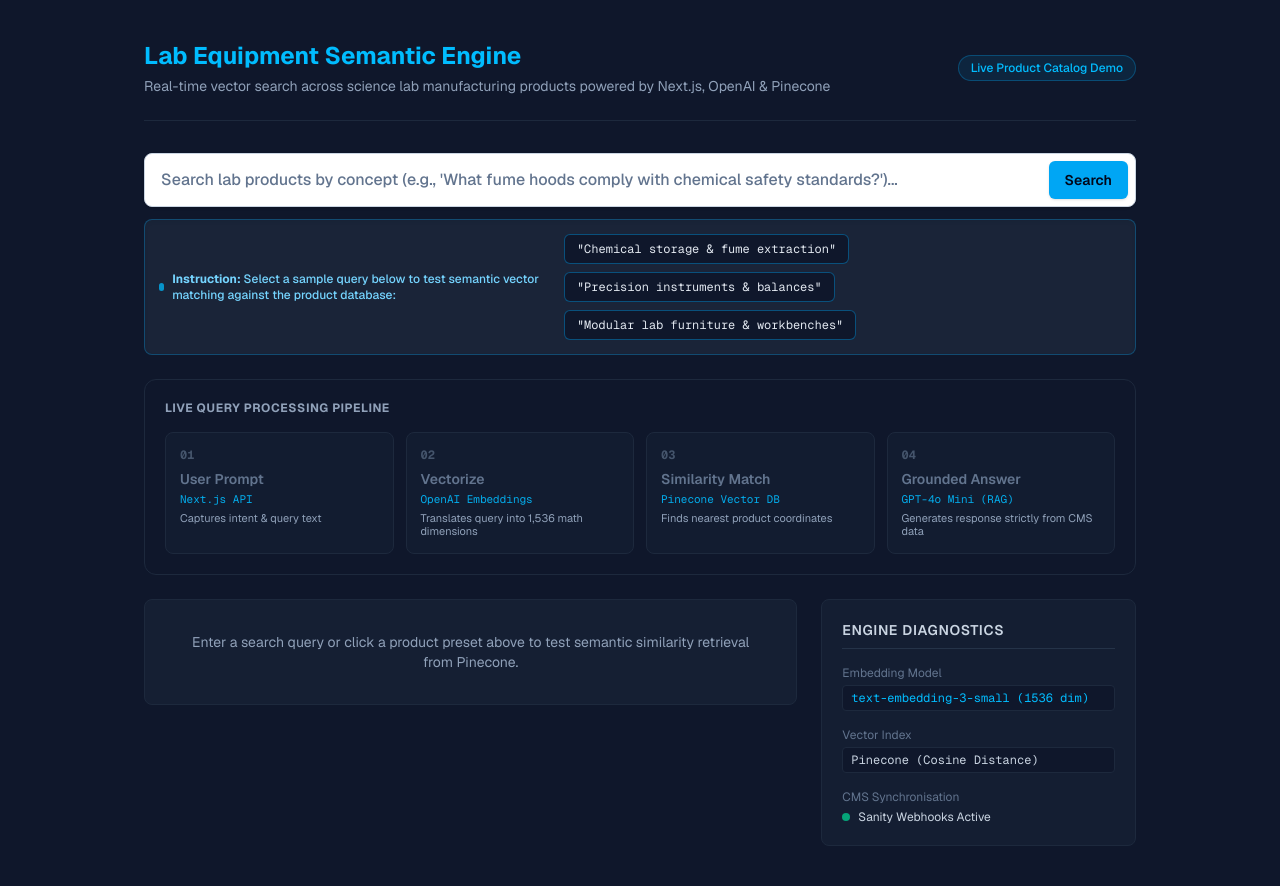
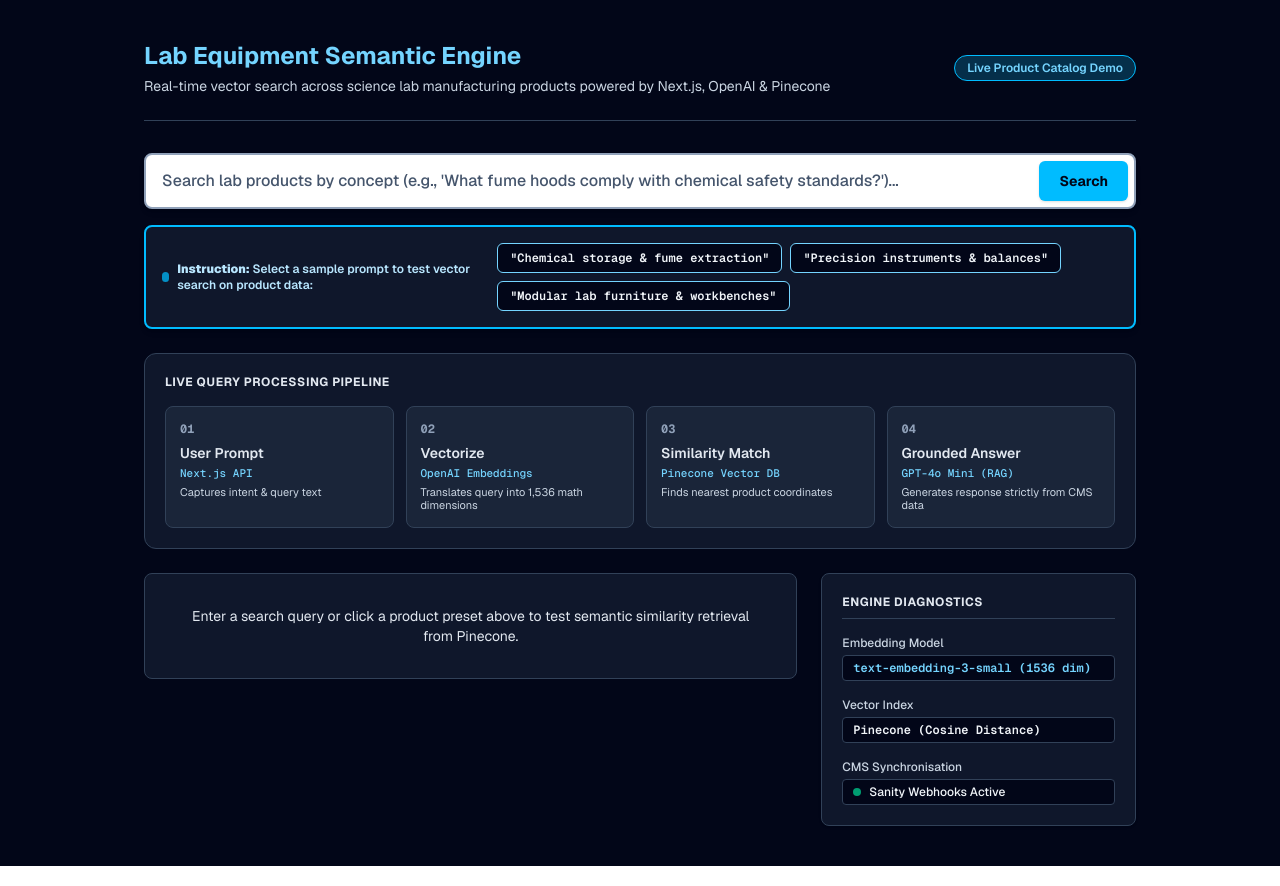
Before and after one commit to bpwhitehouse/discovery-engine, a Next.js app: page /demo in a window 1280 px wide. Built offline with nearby package versions, Linux system fonts and the light colour scheme.

Commit message:
New demo page contrast

```diff
--- a/src/app/demo/page.tsx
+++ b/src/app/demo/page.tsx
@@ -56,8 +56,8 @@ export function SearchPipelineVisualizer({
   ];
 
   return (
-    <div className="bg-slate-900 border border-slate-800 rounded-xl p-5 my-6">
-      <h3 className="text-xs font-bold uppercase tracking-wider text-slate-400 mb-4">
+    <div className="bg-slate-900 border border-slate-700 rounded-xl p-5 my-6">
+      <h3 className="text-xs font-bold uppercase tracking-wider text-slate-200 mb-4">
         Live Query Processing Pipeline
       </h3>
 
@@ -71,31 +71,31 @@ export function SearchPipelineVisualizer({
               key={step.num}
               className={`p-3.5 rounded-lg border transition-all ${
                 isActive
-                  ? 'bg-sky-950/40 border-sky-500/80 shadow-lg shadow-sky-500/10'
+                  ? 'bg-sky-950/80 border-sky-400 shadow-lg shadow-sky-500/20'
                   : isDone
-                  ? 'bg-slate-800/80 border-emerald-500/50'
-                  : 'bg-slate-800/30 border-slate-800 text-slate-500'
+                  ? 'bg-slate-800 border-emerald-400'
+                  : 'bg-slate-800/80 border-slate-700 text-slate-300'
               }`}
             >
               <div className="flex items-center justify-between mb-1.5">
                 <span
                   className={`text-xs font-mono font-bold ${
-                    isActive ? 'text-sky-400' : isDone ? 'text-emerald-400' : 'text-slate-600'
+                    isActive ? 'text-sky-300' : isDone ? 'text-emerald-300' : 'text-slate-400'
                   }`}
                 >
                   {step.num}
                 </span>
                 {step.time && (
-                  <span className="text-[10px] font-mono bg-slate-900 px-1.5 py-0.5 rounded text-slate-400">
+                  <span className="text-[10px] font-mono bg-slate-950 px-1.5 py-0.5 rounded text-slate-200 border border-slate-700">
                     {step.time}
                   </span>
                 )}
               </div>
-              <h4 className={`text-sm font-semibold mb-0.5 ${isActive || isDone ? 'text-slate-100' : 'text-slate-500'}`}>
+              <h4 className={`text-sm font-semibold mb-0.5 ${isActive || isDone ? 'text-white' : 'text-slate-200'}`}>
                 {step.title}
               </h4>
-              <p className="text-[11px] font-mono text-sky-400/90 mb-1">{step.tech}</p>
-              <p className="text-[11px] text-slate-400 leading-tight">{step.desc}</p>
+              <p className="text-[11px] font-mono text-sky-300 font-medium mb-1">{step.tech}</p>
+              <p className="text-[11px] text-slate-300 leading-tight">{step.desc}</p>
             </div>
           );
         })}
@@ -150,27 +150,27 @@ export default function DiscoveryEngineDemo() {
   };
 
   return (
-    <div className="min-h-screen bg-slate-900 text-slate-100 font-sans antialiased">
+    <div className="min-h-screen bg-slate-950 text-slate-100 font-sans antialiased">
       <div className="max-w-5xl mx-auto px-4 py-10">
 
         {/* Header */}
-        <header className="mb-8 border-b border-slate-800 pb-6">
+        <header className="mb-8 border-b border-slate-700 pb-6">
           <div className="flex flex-col sm:flex-row sm:items-center justify-between gap-4">
             <div>
-              <h1 className="text-2xl font-bold text-sky-400">Lab Equipment Semantic Engine</h1>
-              <p className="text-slate-400 text-sm mt-1">
+              <h1 className="text-2xl font-bold text-sky-300">Lab Equipment Semantic Engine</h1>
+              <p className="text-slate-300 text-sm mt-1">
                 Real-time vector search across science lab manufacturing products powered by Next.js, OpenAI &amp; Pinecone
               </p>
             </div>
-            <span className="w-fit bg-sky-500/10 text-sky-400 border border-sky-500/30 text-xs px-3 py-1 rounded-full font-medium">
+            <span className="w-fit bg-sky-950 text-sky-300 border border-sky-400 text-xs px-3 py-1 rounded-full font-semibold">
               Live Product Catalog Demo
             </span>
           </div>
         </header>
 
         {/* Search Section */}
-        <section className="mb-6 space-y-3">
-          {/* White Search Input Bar */}
+        <section className="mb-6 space-y-4">
+          {/* High-Contrast Search Input Bar */}
           <div className="relative">
             <input
               type="text"
@@ -178,39 +178,40 @@ export default function DiscoveryEngineDemo() {
               onChange={(e) => setQuery(e.target.value)}
               onKeyDown={(e) => e.key === 'Enter' && handleSearch()}
               placeholder="Search lab products by concept (e.g., 'What fume hoods comply with chemical safety standards?')..."
-              className="w-full bg-white border border-slate-300 rounded-lg px-4 py-3.5 pr-28 text-slate-900 placeholder-slate-500 font-medium focus:outline-none focus:ring-2 focus:ring-sky-500 focus:border-sky-500 shadow-sm"
+              className="w-full bg-white border-2 border-slate-400 rounded-lg px-4 py-3.5 pr-32 text-slate-900 placeholder-slate-600 font-medium focus:outline-none focus:ring-2 focus:ring-sky-400 focus:border-sky-400 shadow-md"
+              aria-label="Search laboratory products"
             />
             <button
               onClick={() => handleSearch()}
               disabled={loading}
-              className="absolute right-2 top-2 bottom-2 bg-sky-500 hover:bg-sky-600 disabled:bg-sky-800 text-slate-950 font-semibold px-4 rounded-md text-sm transition-colors shadow-sm"
+              className="absolute right-2 top-2 bottom-2 bg-sky-400 hover:bg-sky-300 disabled:bg-slate-700 text-slate-950 font-bold px-5 rounded-md text-sm transition-colors shadow"
             >
               {loading ? 'Searching...' : 'Search'}
             </button>
           </div>
 
-          {/* Styled Instruction / Explainer Block */}
-          <div className="bg-slate-800/80 border border-sky-500/30 rounded-lg p-3.5 flex flex-col sm:flex-row sm:items-center justify-between gap-3 shadow-inner">
-            <div className="flex items-center gap-2 text-sky-300 text-xs font-medium">
-              <span className="flex h-2 w-2 rounded-full bg-sky-400 animate-pulse"></span>
-              <span><strong>Instruction:</strong> Select a sample query below to test semantic vector matching against the product database:</span>
+          {/* High-Contrast Instruction Callout Box */}
+          <div className="bg-slate-900 border-2 border-sky-400 rounded-lg p-4 flex flex-col sm:flex-row sm:items-center justify-between gap-3 shadow-md">
+            <div className="flex items-center gap-2 text-sky-200 text-xs font-semibold">
+              <span className="flex h-2.5 w-2.5 rounded-full bg-sky-400 animate-pulse"></span>
+              <span><strong>Instruction:</strong> Select a sample prompt to test vector search on product data:</span>
             </div>
             <div className="flex flex-wrap items-center gap-2">
               <button
                 onClick={() => runPreset('Chemical storage and fume extraction systems')}
-                className="text-xs bg-slate-900 hover:bg-sky-950 hover:text-sky-300 border border-sky-500/40 text-slate-200 px-3 py-1.5 rounded-md font-mono transition-all"
+                className="text-xs bg-slate-950 hover:bg-sky-900 hover:text-white border border-sky-300 text-slate-100 px-3 py-1.5 rounded-md font-mono transition-all font-semibold"
               >
                 "Chemical storage &amp; fume extraction"
               </button>
               <button
                 onClick={() => runPreset('High-precision analytical balances and laboratory instruments')}
-                className="text-xs bg-slate-900 hover:bg-sky-950 hover:text-sky-300 border border-sky-500/40 text-slate-200 px-3 py-1.5 rounded-md font-mono transition-all"
+                className="text-xs bg-slate-950 hover:bg-sky-900 hover:text-white border border-sky-300 text-slate-100 px-3 py-1.5 rounded-md font-mono transition-all font-semibold"
               >
                 "Precision instruments &amp; balances"
               </button>
               <button
                 onClick={() => runPreset('Custom modular lab furniture and ESD workbench setup')}
-                className="text-xs bg-slate-900 hover:bg-sky-950 hover:text-sky-300 border border-sky-500/40 text-slate-200 px-3 py-1.5 rounded-md font-mono transition-all"
+                className="text-xs bg-slate-950 hover:bg-sky-900 hover:text-white border border-sky-300 text-slate-100 px-3 py-1.5 rounded-md font-mono transition-all font-semibold"
               >
                 "Modular lab furniture &amp; workbenches"
               </button>
@@ -227,49 +228,49 @@ export default function DiscoveryEngineDemo() {
           {/* Results Column */}
           <div className="lg:col-span-2 space-y-4">
             {loading && (
-              <div className="bg-slate-800/50 border border-slate-800 rounded-lg p-8 text-center animate-pulse">
-                <p className="text-sky-400 text-sm font-medium">Generating embeddings &amp; querying product vector index...</p>
+              <div className="bg-slate-900 border border-slate-700 rounded-lg p-8 text-center animate-pulse">
+                <p className="text-sky-300 text-sm font-semibold">Generating embeddings &amp; querying product vector index...</p>
               </div>
             )}
 
             {error && (
-              <div className="bg-red-950/40 border border-red-800/50 rounded-lg p-5 text-center">
-                <p className="text-red-400 text-sm">{error}</p>
+              <div className="bg-red-950 border border-red-500 rounded-lg p-5 text-center">
+                <p className="text-red-200 text-sm font-semibold">{error}</p>
               </div>
             )}
 
             {!loading && !hasSearched && !error && (
-              <div className="bg-slate-800/50 border border-slate-800 rounded-lg p-8 text-center">
-                <p className="text-slate-400 text-sm">Enter a search query or click a product preset above to test semantic similarity retrieval from Pinecone.</p>
+              <div className="bg-slate-900 border border-slate-700 rounded-lg p-8 text-center">
+                <p className="text-slate-200 text-sm">Enter a search query or click a product preset above to test semantic similarity retrieval from Pinecone.</p>
               </div>
             )}
 
             {!loading && hasSearched && results.length === 0 && !error && (
-              <div className="bg-slate-800/50 border border-slate-800 rounded-lg p-8 text-center">
-                <p className="text-slate-400 text-sm">No product vector matches found for your query.</p>
+              <div className="bg-slate-900 border border-slate-700 rounded-lg p-8 text-center">
+                <p className="text-slate-200 text-sm">No product vector matches found for your query.</p>
               </div>
             )}
 
             {!loading && results.length > 0 && (
               <div className="space-y-4">
                 {results.map((item) => (
-                  <div key={item.id} className="bg-slate-800 border border-slate-700/80 rounded-lg p-5 space-y-3">
+                  <div key={item.id} className="bg-slate-900 border border-slate-700 rounded-lg p-5 space-y-3 shadow">
                     <div className="flex items-center justify-between">
-                      <span className="text-xs font-semibold uppercase tracking-wider text-sky-400 bg-sky-950/60 border border-sky-800/50 px-2 py-0.5 rounded">
+                      <span className="text-xs font-bold uppercase tracking-wider text-sky-300 bg-sky-950 border border-sky-400 px-2 py-0.5 rounded">
                         Score: {(item.score * 100).toFixed(0)}% Match
                       </span>
-                      <span className="text-xs text-slate-400 font-mono">
+                      <span className="text-xs text-slate-300 font-mono font-medium">
                         {item.sanityId ? `Sanity ID: ${item.sanityId}` : `SKU/ID: ${item.id}`}
                       </span>
                     </div>
-                    <h4 className="text-lg font-semibold text-slate-100">{item.title}</h4>
-                    <p className="text-sm text-slate-300 leading-relaxed">
+                    <h4 className="text-lg font-bold text-white">{item.title}</h4>
+                    <p className="text-sm text-slate-200 leading-relaxed">
                       {item.description}
                     </p>
                     {item.tags && item.tags.length > 0 && (
                       <div className="flex flex-wrap gap-1.5 pt-2">
                         {item.tags.map((tag) => (
-                          <span key={tag} className="text-xs bg-slate-900 text-slate-400 border border-slate-700/50 px-2 py-0.5 rounded">
+                          <span key={tag} className="text-xs bg-slate-950 text-slate-200 border border-slate-700 px-2 py-0.5 rounded font-medium">
                             {tag}
                           </span>
                         ))}
@@ -282,40 +283,40 @@ export default function DiscoveryEngineDemo() {
           </div>
 
           {/* Engine Diagnostics Sidebar */}
-          <div className="bg-slate-800/40 border border-slate-800 rounded-lg p-5 h-fit space-y-4">
-            <h3 className="text-sm font-semibold text-slate-300 uppercase tracking-wider border-b border-slate-700/60 pb-2">
+          <div className="bg-slate-900 border border-slate-700 rounded-lg p-5 h-fit space-y-4 shadow">
+            <h3 className="text-xs font-bold text-slate-200 uppercase tracking-wider border-b border-slate-700 pb-2">
               Engine Diagnostics
             </h3>
 
             <div>
-              <span className="text-xs text-slate-500 block mb-1">Embedding Model</span>
-              <span className="text-xs font-mono bg-slate-900 border border-slate-800 text-sky-400 px-2 py-1 rounded block">
+              <span className="text-xs text-slate-300 font-medium block mb-1">Embedding Model</span>
+              <span className="text-xs font-mono bg-slate-950 border border-slate-700 text-sky-300 px-2.5 py-1 rounded block font-semibold">
                 text-embedding-3-small (1536 dim)
               </span>
             </div>
 
             <div>
-              <span className="text-xs text-slate-500 block mb-1">Vector Index</span>
-              <span className="text-xs font-mono bg-slate-900 border border-slate-800 text-slate-300 px-2 py-1 rounded block">
+              <span className="text-xs text-slate-300 font-medium block mb-1">Vector Index</span>
+              <span className="text-xs font-mono bg-slate-950 border border-slate-700 text-slate-100 px-2.5 py-1 rounded block font-semibold">
                 Pinecone (Cosine Distance)
               </span>
             </div>
 
             <div>
-              <span className="text-xs text-slate-500 block mb-1">CMS Synchronisation</span>
-              <div className="flex items-center gap-2">
+              <span className="text-xs text-slate-300 font-medium block mb-1">CMS Synchronisation</span>
+              <div className="flex items-center gap-2 bg-slate-950 border border-slate-700 px-2.5 py-1 rounded">
                 <span className="h-2 w-2 rounded-full bg-emerald-400 animate-pulse"></span>
-                <span className="text-xs text-slate-300">Sanity Webhooks Active</span>
+                <span className="text-xs text-slate-100 font-medium">Sanity Webhooks Active</span>
               </div>
             </div>
 
             {hasSearched && !loading && (
-              <div className="border-t border-slate-700/60 pt-3">
-                <span className="text-xs text-slate-500 block mb-1">Latency Breakdown</span>
-                <div className="text-xs font-mono text-slate-400 space-y-1">
-                  <div className="flex justify-between"><span>Embedding API:</span> <span>{latency.embedding} ms</span></div>
-                  <div className="flex justify-between"><span>Vector Match:</span> <span>{latency.vector} ms</span></div>
-                  <div className="flex justify-between"><span>CMS Hydration:</span> <span>{latency.cms} ms</span></div>
+              <div className="border-t border-slate-700 pt-3">
+                <span className="text-xs text-slate-300 font-medium block mb-1">Latency Breakdown</span>
+                <div className="text-xs font-mono text-slate-200 space-y-1">
+                  <div className="flex justify-between"><span>Embedding API:</span> <span className="text-sky-300 font-semibold">{latency.embedding} ms</span></div>
+                  <div className="flex justify-between"><span>Vector Match:</span> <span className="text-sky-300 font-semibold">{latency.vector} ms</span></div>
+                  <div className="flex justify-between"><span>CMS Hydration:</span> <span className="text-sky-300 font-semibold">{latency.cms} ms</span></div>
                 </div>
               </div>
             )}
```
